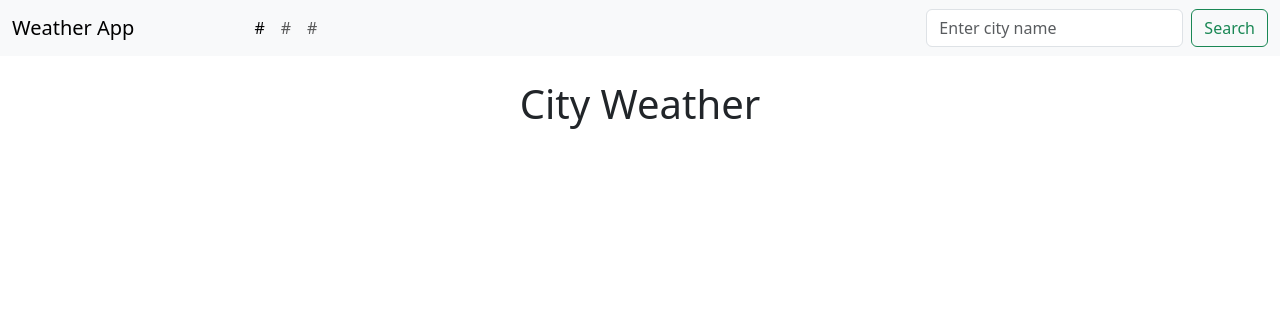
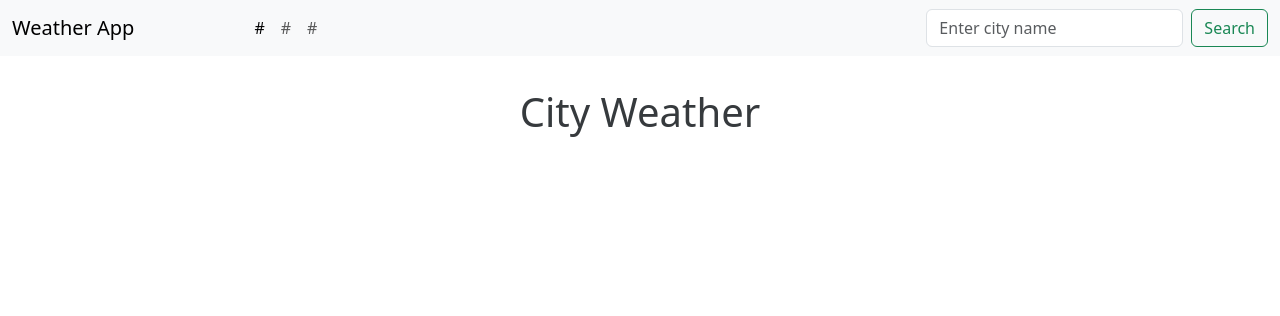
Before and after one commit to MRGiorgiosDev8/weather_django, a Django app: page / in a window 1280 px wide. Shown: the top 316 px of the page. Run offline with Django 5.2, Linux system fonts and the light colour scheme; some libraries are stand-ins or nearby versions.

Commit message:
update custom.css base.html

```diff
--- a/weather_project/static/css/custom.css
+++ b/weather_project/static/css/custom.css
@@ -1,5 +1,9 @@
-#weatherInfo {
+#weatherInfo, h1 {
     margin-top: 11vh;
+}
+
+h1, h2 {
+    opacity: 0.9;
 }
 
 h2 {
--- a/weather_project/templates/weather/base.html
+++ b/weather_project/templates/weather/base.html
@@ -10,7 +10,7 @@
     <script src="https://code.jquery.com/jquery-3.6.0.min.js"></script>
 </head>
 <body>
-    <nav class="navbar navbar-expand-lg navbar-light bg-light">
+    <nav class="navbar navbar-expand-lg navbar-light bg-light fixed-top">
         <div class="container-fluid">
             <a class="navbar-brand" href="#">Weather App</a>
             <button class="navbar-toggler" type="button" data-bs-toggle="collapse" data-bs-target="#navbarNav" aria-controls="navbarNav" aria-expanded="false" aria-label="Toggle navigation">
```
